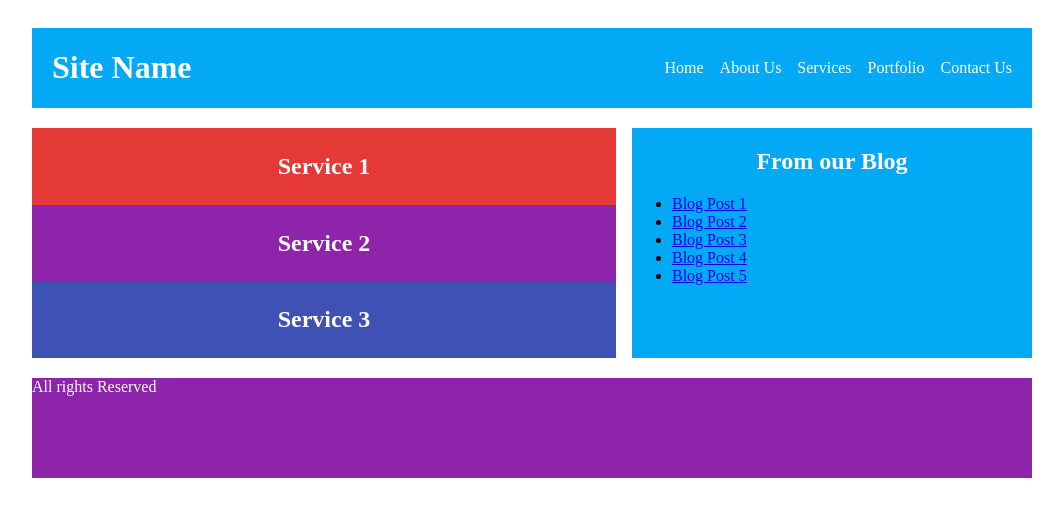
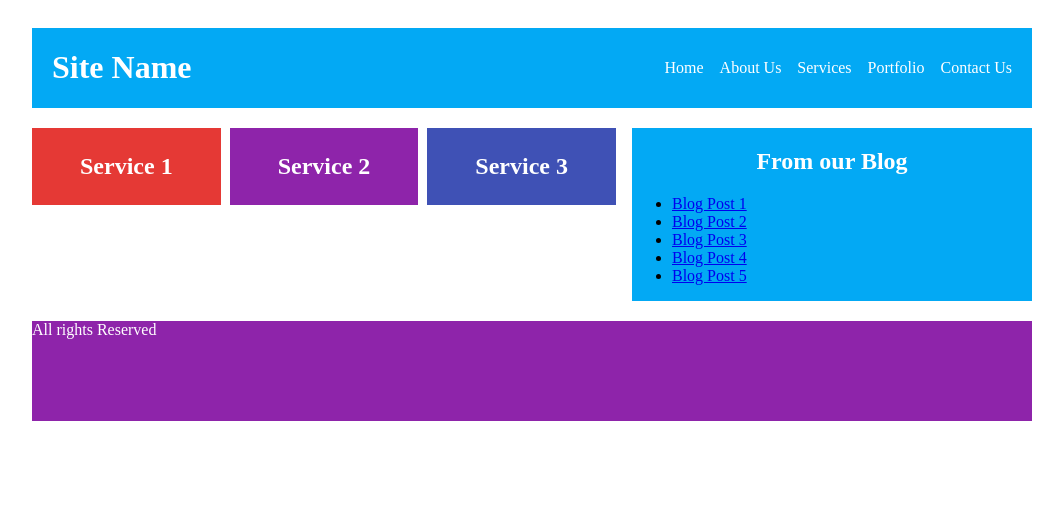
Before and after one commit to smarigowda/angular-cssflexbox-and-grid-ultimate-course, an Angular app: page / in a window 1280 px wide. Shown: the top 516 px of the page, without its empty margins (108-1171 px from the left). Built offline with nearby package versions, Linux system fonts and the light colour scheme.

Commit message:
layout for both service and blog flex items completed

```diff
--- a/projects/layout-using-flexbox/src/app/app.component.scss
+++ b/projects/layout-using-flexbox/src/app/app.component.scss
@@ -38,8 +38,9 @@ nav a {
   font-family: 'IBM Plex Serif', serif;
   text-decoration: none;
   margin-right: 1rem;
+
   &:last-of-type {
-      margin-right: 0;
+    margin-right: 0;
   }
 }
 
@@ -74,11 +75,9 @@ h2 {
   }
 }
 
-.main-content {
-}
+.main-content {}
 
 aside {
-
 }
 
 aside {
@@ -92,20 +91,23 @@ aside {
 
   aside {
     flex: 0 0 40%;
+    order: 1;
   }
 }
 
 .services {
-
+  display: flex;
+  flex-wrap: wrap;
+  justify-content: space-between;
 }
 
 .services .service {
-
+  flex: 0 0 100%;
 }
 
 @media screen and (min-width:768px) {
   .services .service {
-
+    flex: 0 0 calc(33.33% - 1rem);
   }
 }
 
```
